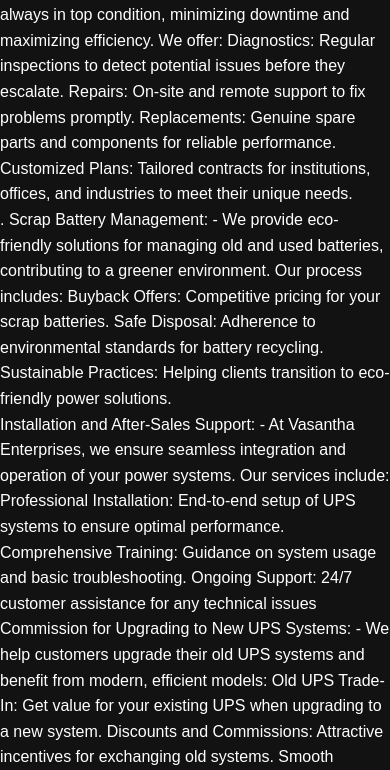
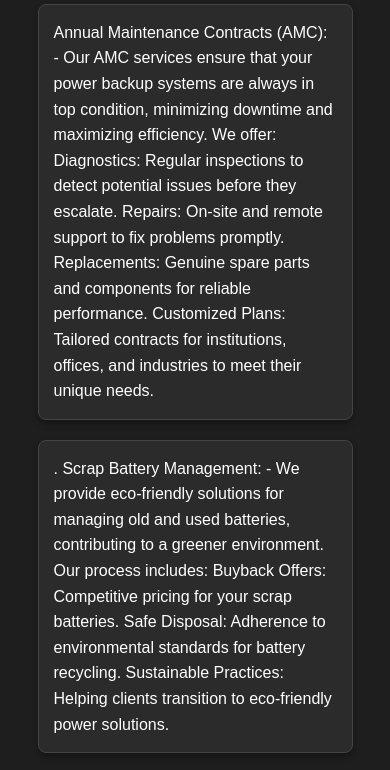
Before and after one commit to vasantha-entp/UPS, a plain HTML site: page service.html in a window 390 px wide. Shown: the part 185-955 px from the top of the page. Drawn offline with Linux system fonts and the light colour scheme.

Commit message:
Add files via upload

```diff
--- a/updated_style.css
+++ b/updated_style.css
@@ -1123,3 +1123,101 @@ body {
     transform: translateY(0);
   }
 }
+
+/* General Styles */
+body {
+  font-family: Arial, sans-serif;
+  margin: 0;
+  padding: 0;
+  background-color: #121212; /* Dark background */
+  color: #ffffff; /* Light text */
+}
+
+#services {
+  padding: 20px;
+  text-align: center;
+  background-color: #1e1e1e; /* Slightly lighter dark for the section */
+  border-radius: 8px;
+}
+
+.service-title {
+  font-size: 2rem;
+  margin-bottom: 20px;
+  color: #00bcd4; /* Bright accent color for the title */
+}
+
+/* Cards Container */
+.cards-container {
+  display: flex;
+  flex-wrap: wrap;
+  justify-content: center;
+  gap: 20px;
+  animation: fadeIn 1s ease-in-out;
+}
+
+/* Card Styles */
+.card {
+  background-color: #2b2b2b; /* Dark gray for cards */
+  border: 1px solid #444; /* Subtle border */
+  border-radius: 8px;
+  padding: 15px;
+  max-width: 300px;
+  text-align: left;
+  box-shadow: 0 4px 6px rgba(0, 0, 0, 0.3);
+  transition: transform 0.3s, box-shadow 0.3s, background-color 0.3s, color 0.3s;
+  color: #ffffff; /* Default light text */
+  cursor: pointer;
+}
+
+/* Card Text Styles */
+.card h3 {
+  margin-top: 0;
+  color: #00bcd4; /* Accent color for card titles */
+}
+
+.card ul {
+  list-style-type: disc;
+  padding-left: 20px;
+}
+
+/* Hover Effect */
+.card:hover {
+  background-color: #ffffff; /* Light background on hover */
+  color: #000000; /* Dark text on hover for readability */
+  border-color: #00bcd4; /* Accent border for visibility */
+  box-shadow: 0 8px 12px rgba(0, 0, 0, 0.3); /* Enhance shadow */
+  transform: scale(1.05); /* Slight scale effect on hover */
+  transition: background-color 0.3s, color 0.3s, transform 0.3s, box-shadow 0.3s; /* Smooth transition */
+}
+
+/* Active State (on click) */
+.card:active {
+  background-color: #ffffff; /* Change background to white */
+  color: #000000; /* Change text to black for readability */
+  border-color: #00bcd4; /* Accent border */
+  box-shadow: 0 4px 6px rgba(0, 0, 0, 0.2);
+}
+
+/* Animation */
+@keyframes fadeIn {
+  from {
+    opacity: 0;
+    transform: translateY(20px);
+  }
+  to {
+    opacity: 1;
+    transform: translateY(0);
+  }
+}
+
+/* Responsive Design for Mobile */
+@media (max-width: 768px) {
+  .cards-container {
+    flex-direction: column;
+    align-items: center;
+  }
+
+  .card {
+    max-width: 90%;
+  }
+}
```
